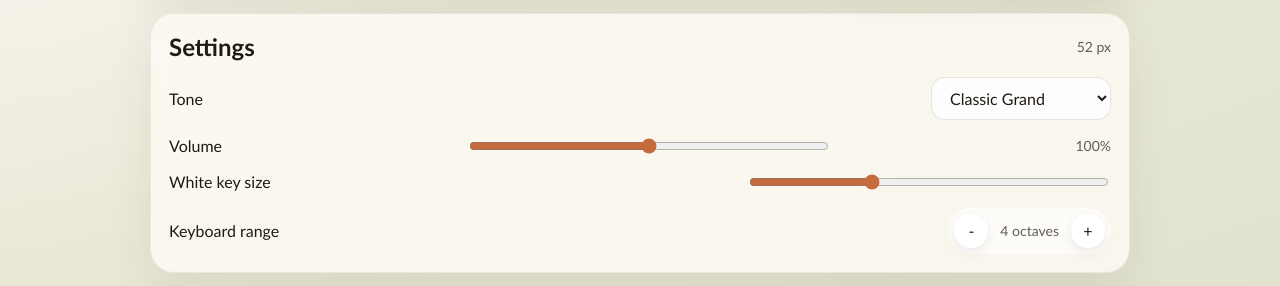
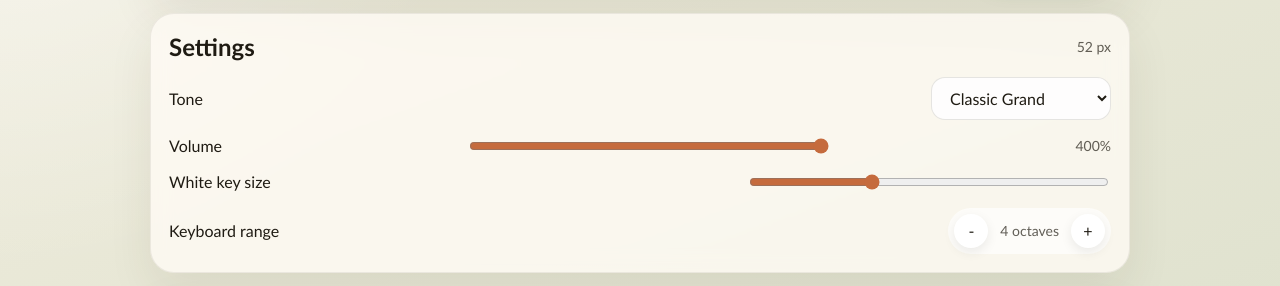
Before and after one commit to 1221001/pocket-piano, a plain HTML site: page index.html in a window 1280 px wide. Both pictures are taken after a click on the button "Tap to enable sound". Shown: the part 205-491 px from the top of the page. Drawn offline with Linux system fonts and the light colour scheme.

Commit message:
Add files via upload

```diff
--- a/index.html
+++ b/index.html
@@ -39,8 +39,8 @@
         </label>
         <label class="setting-row" for="volumeLevel">
           <span>Volume</span>
-          <input id="volumeLevel" type="range" min="0" max="200" step="1" value="100" />
-          <span id="volumeValue" class="badge">100%</span>
+          <input id="volumeLevel" type="range" min="0" max="400" step="1" value="400" />
+          <span id="volumeValue" class="badge">400%</span>
         </label>
         <label class="setting-row" for="keySize">
           <span>White key size</span>
--- a/script.js
+++ b/script.js
@@ -117,7 +117,7 @@ const state = {
   whiteKeyWidth: loadNumber(STORAGE_KEYS.whiteKeyWidth, 52),
   octaveCount: clamp(loadNumber(STORAGE_KEYS.octaveCount, 4), 3, 6),
   tone: loadTone(STORAGE_KEYS.tone, "classicGrand"),
-  volume: clamp(loadNumber(STORAGE_KEYS.volume, 100), 0, 200),
+  volume: clamp(loadNumber(STORAGE_KEYS.volume, 400), 0, 400),
   audioReady: false,
 };
 
@@ -128,7 +128,7 @@ const audio = {
   activeNotes: new Map(),
 };
 
-const BASE_MASTER_GAIN = 1.4;
+const BASE_MASTER_GAIN = 2.8;
 
 function init() {
   if (ui.keySize) {
@@ -326,11 +326,11 @@ async function ensureAudioReady() {
     audio.context = new AudioContextClass();
     audio.compressor = audio.context.createDynamicsCompressor();
     audio.masterGain = audio.context.createGain();
-    audio.compressor.threshold.setValueAtTime(-18, audio.context.currentTime);
-    audio.compressor.knee.setValueAtTime(18, audio.context.currentTime);
-    audio.compressor.ratio.setValueAtTime(12, audio.context.currentTime);
-    audio.compressor.attack.setValueAtTime(0.003, audio.context.currentTime);
-    audio.compressor.release.setValueAtTime(0.2, audio.context.currentTime);
+    audio.compressor.threshold.setValueAtTime(-24, audio.context.currentTime);
+    audio.compressor.knee.setValueAtTime(24, audio.context.currentTime);
+    audio.compressor.ratio.setValueAtTime(16, audio.context.currentTime);
+    audio.compressor.attack.setValueAtTime(0.002, audio.context.currentTime);
+    audio.compressor.release.setValueAtTime(0.16, audio.context.currentTime);
     syncMasterVolume();
     audio.masterGain.connect(audio.compressor);
     audio.compressor.connect(audio.context.destination);
```
